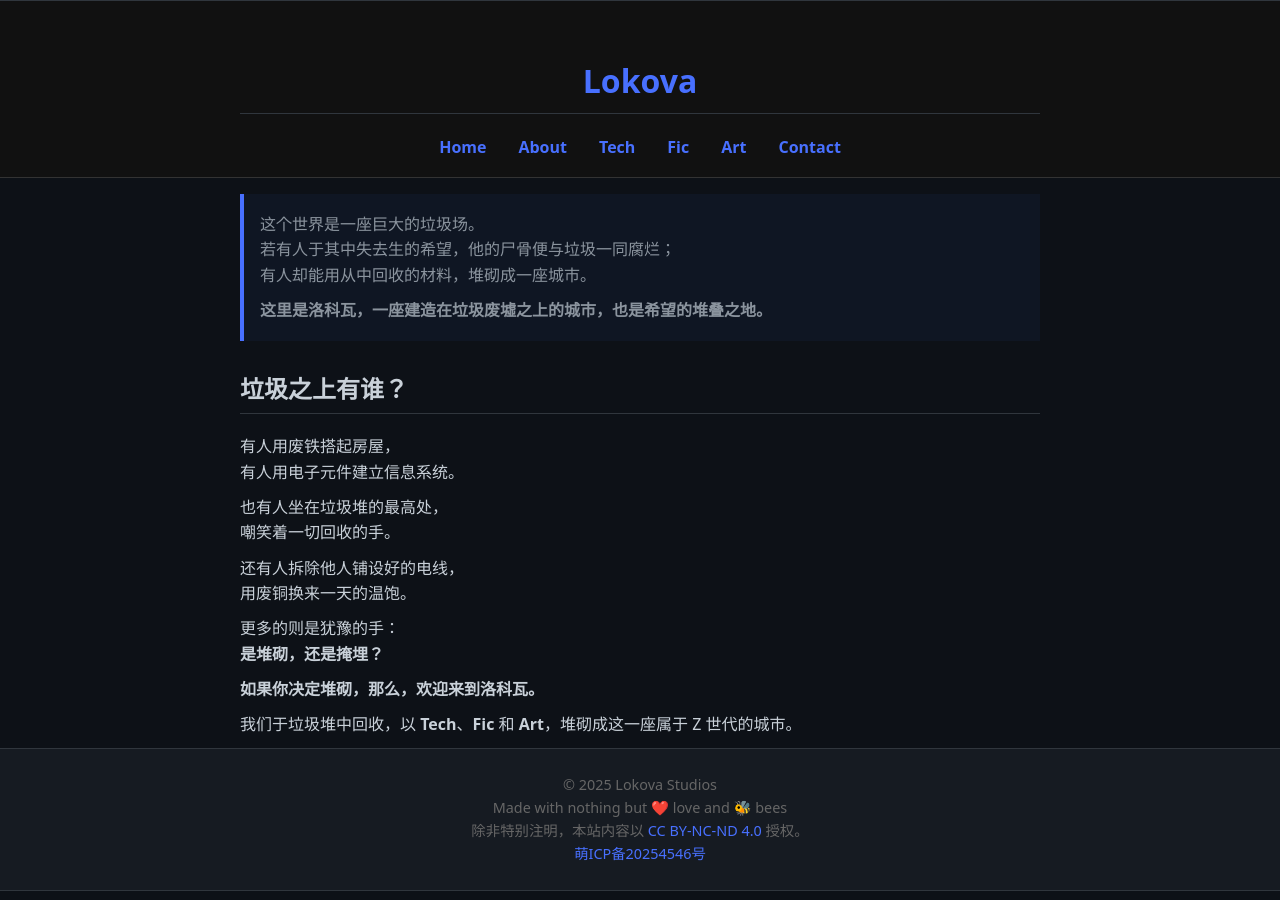
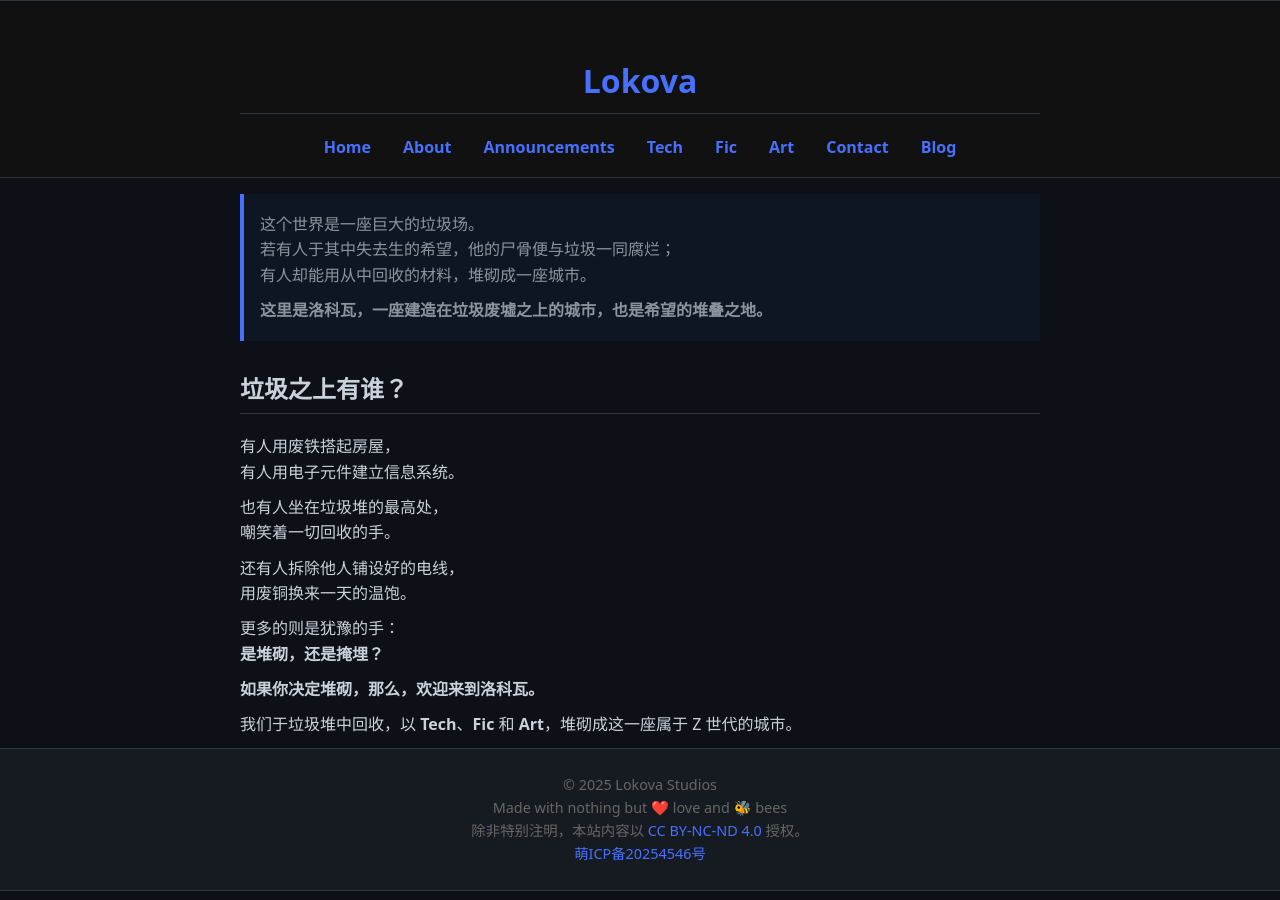
Before and after one commit to IlyaYezelovsky/lokova.org, a Jekyll site: the page built from index.md, in a window 1280 px wide. Built offline with Jekyll 4.4.1, drawn with Linux system fonts in a browser that asks for light colours.

Commit message:
Add announcements and blog to navigation

```diff
--- a/_data/navigation.yml
+++ b/_data/navigation.yml
@@ -2,6 +2,8 @@
   link: /
 - name: About
   link: /about/
+- name: Announcements
+  link: /announcements
 - name: Tech
   link: /tech/
 - name: Fic
@@ -10,3 +12,5 @@
   link: /art/
 - name: Contact
   link: /contact/
+- name: Blog
+  link: /blog/
```
Also changed, not shown: announcements.md (added, +8 -0 lines).
